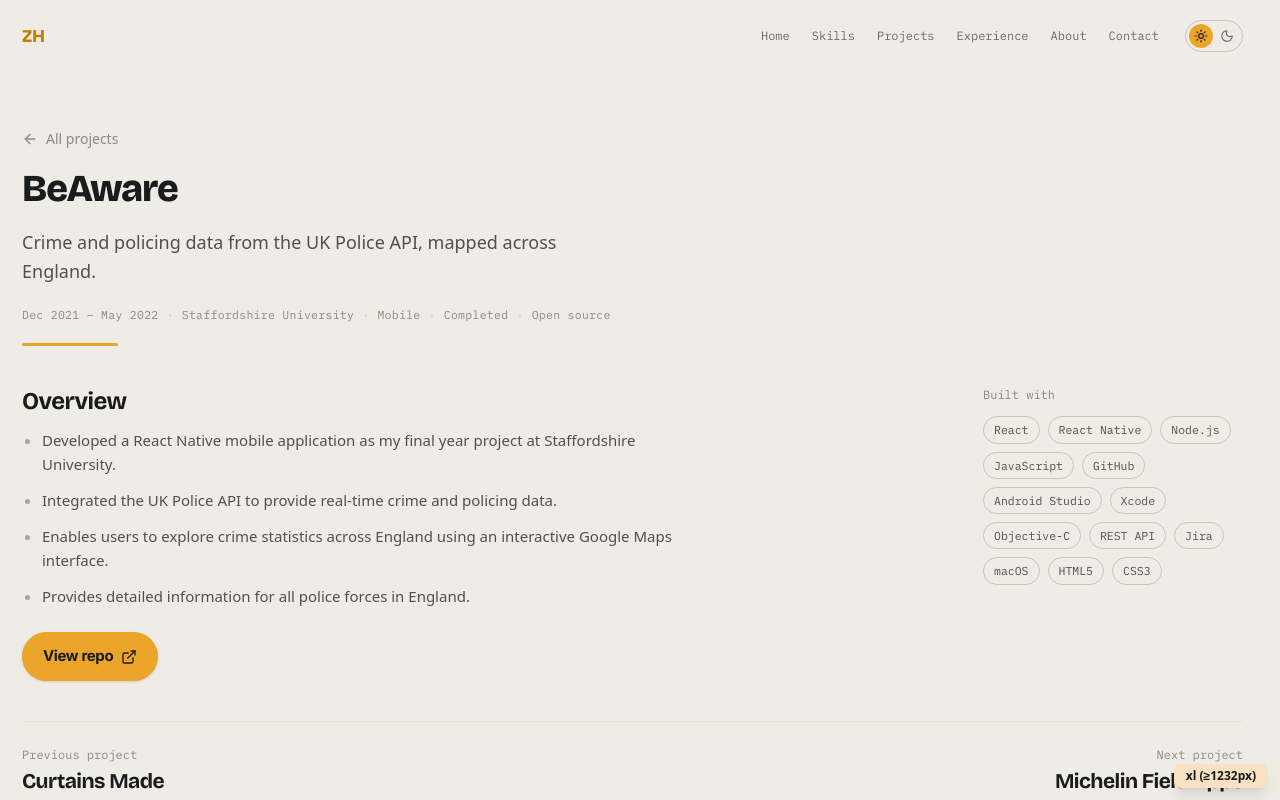
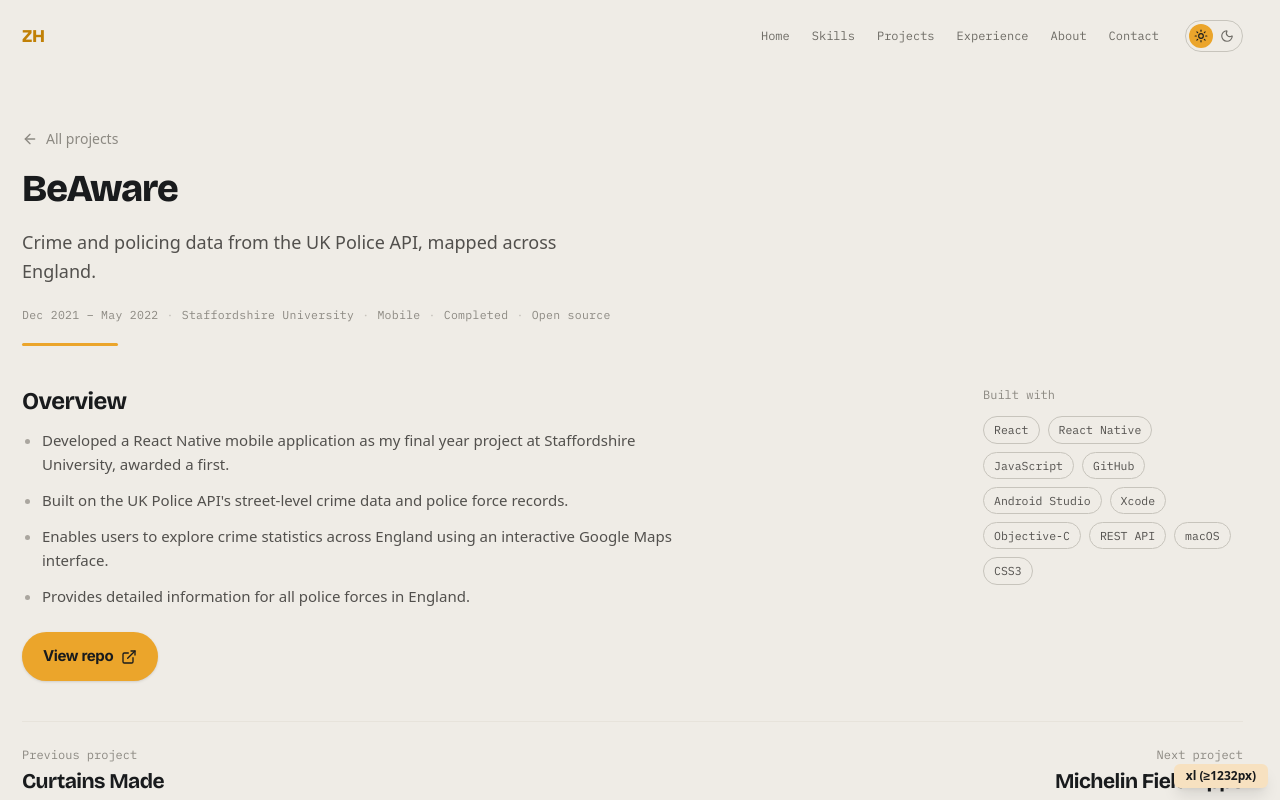
Before and after one commit to zahedh/nextjs-portfolio-website, a Next.js app: page /projects/beaware in a window 1280 px wide. Shown: the top 800 px of the page. Built offline with nearby package versions, Linux system fonts and the light colour scheme.

Commit message:
Correct BeAware's data claim and trim skills it never used

```diff
--- a/src/data/projects.ts
+++ b/src/data/projects.ts
@@ -144,24 +144,21 @@ export const projects: Project[] = [
     endDate: 'May 2022',
     repoUrl: 'https://github.com/zahedh/BeAware',
     description: [
-      'Developed a React Native mobile application as my final year project at Staffordshire University.',
-      'Integrated the UK Police API to provide real-time crime and policing data.',
+      'Developed a React Native mobile application as my final year project at Staffordshire University, awarded a first.',
+      "Built on the UK Police API's street-level crime data and police force records.",
       'Enables users to explore crime statistics across England using an interactive Google Maps interface.',
       'Provides detailed information for all police forces in England.',
     ],
     skills: [
       'react',
       'React Native',
-      'node.js',
       'javascript',
       'github',
       'android-studio',
       'xcode',
       'objective-c',
       'rest-api',
-      'jira',
       'macos',
-      'html',
       'css',
     ],
   },
```
